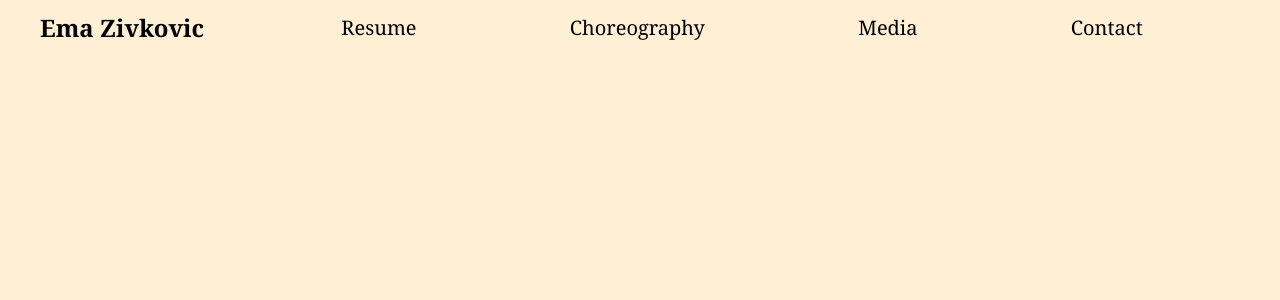
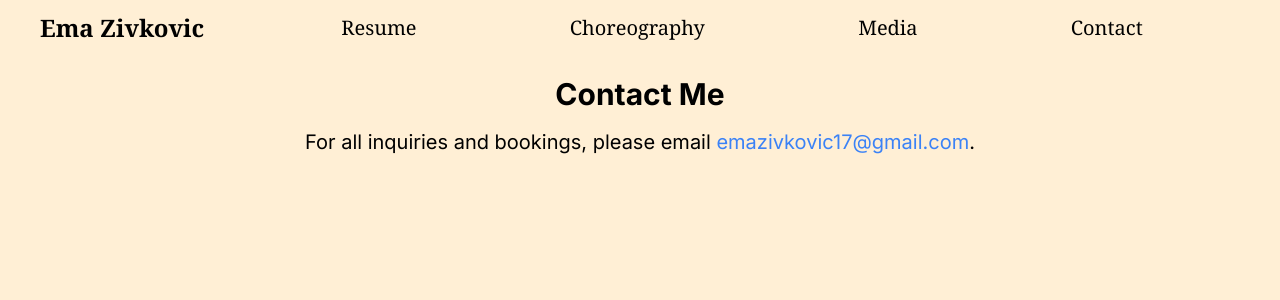
Before and after one commit to drew-anello/ema-z, a Next.js app: page /contact in a window 1280 px wide. Shown: the top 300 px of the page. Built offline with nearby package versions, Linux system fonts and the light colour scheme.

Commit message:
adds contact page content

```diff
--- a/src/app/contact/page.tsx
+++ b/src/app/contact/page.tsx
@@ -1,5 +1,19 @@
 function page() {
-  return <div></div>;
+  return (
+    <div className="flex flex-col items-center">
+      <h1 className="mt-8 text-3xl font-bold">Contact Me</h1>
+      <p className="mt-4 text-xl">
+        For all inquiries and bookings, please email{" "}
+        <a
+          href="mailto:emazivkovic17@gmail.com"
+          className="text-blue-500 hover:underline"
+        >
+          emazivkovic17@gmail.com
+        </a>
+        .
+      </p>
+    </div>
+  );
 }
 
 export default page;
```
